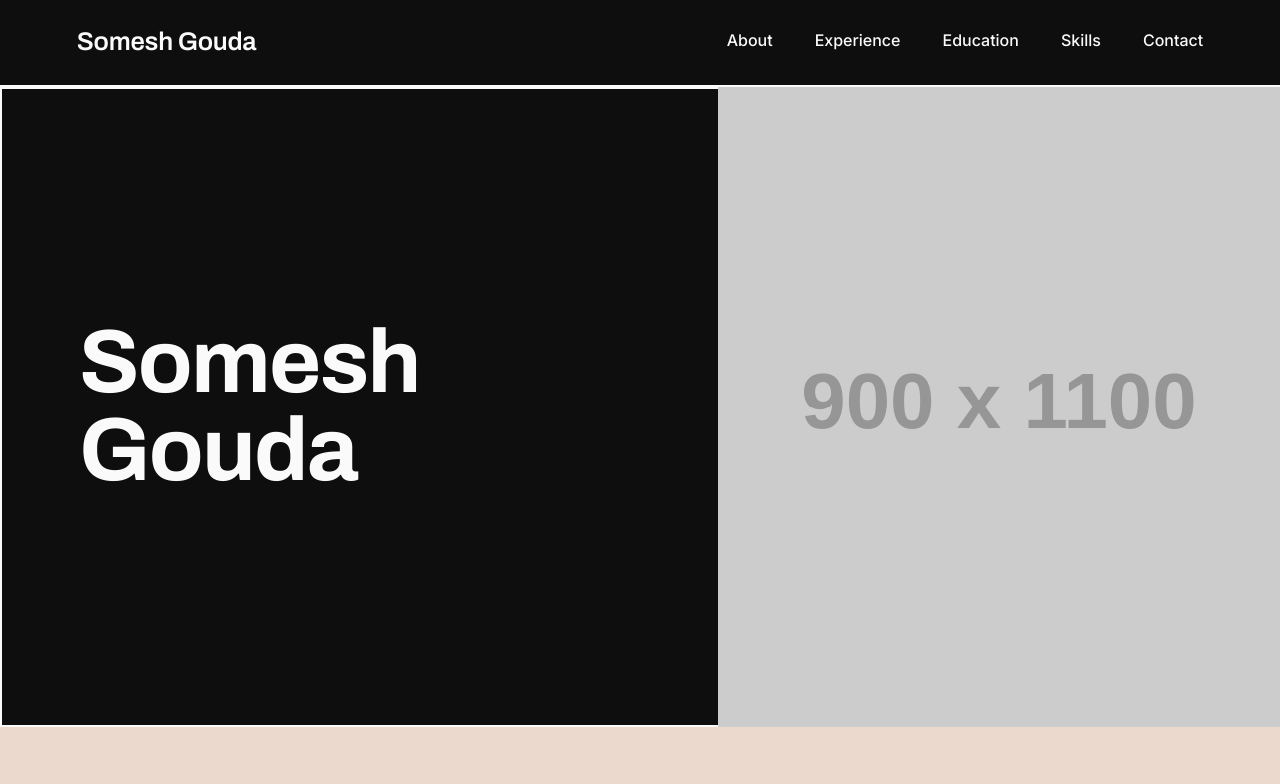
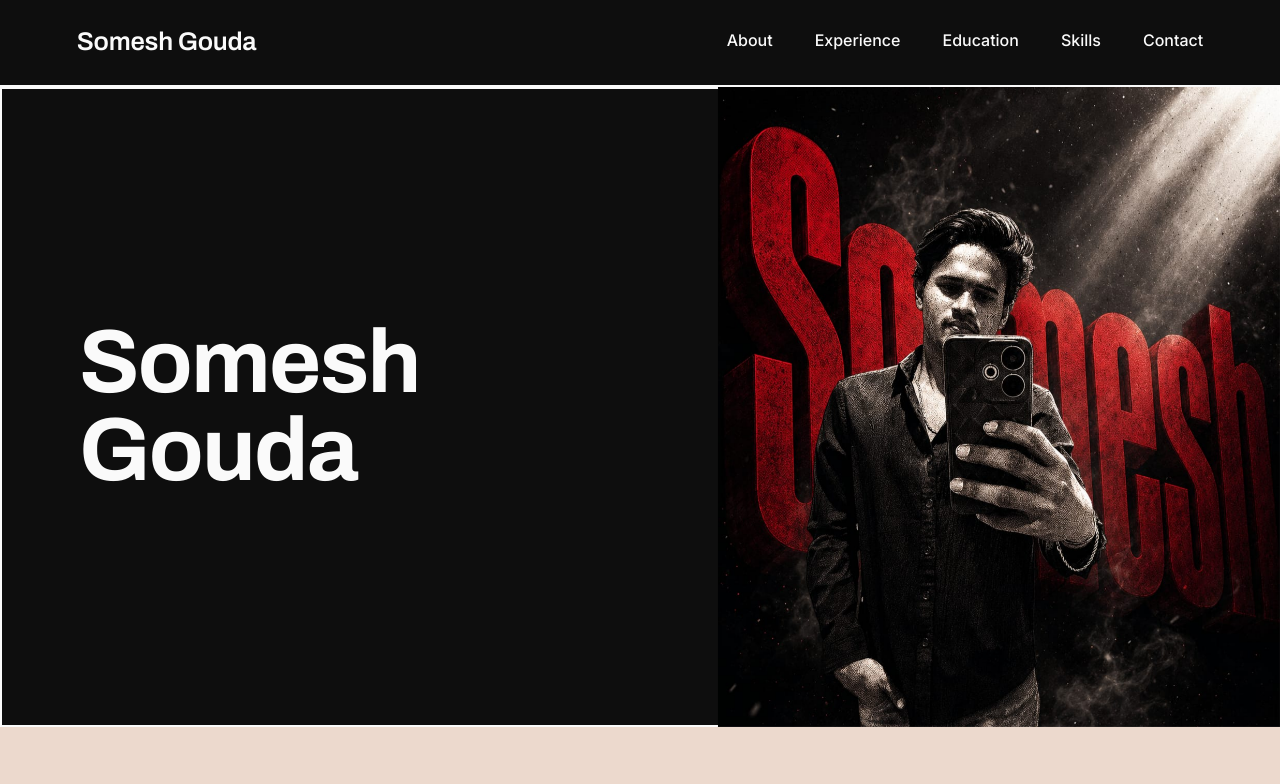
Before and after one commit to SomeshGouda/someshgouda.github.io, a plain HTML site: page index.html in a window 1280 px wide. Shown: the top 784 px of the page. Drawn offline with Linux system fonts and the light colour scheme; placeholder pictures from the web are drawn by us.

Commit message:
Update index.html

```diff
--- a/index.html
+++ b/index.html
@@ -72,11 +72,17 @@
     word-break:break-word;
   }
   .hero-right{
-    flex:1; position:relative; overflow:hidden;
-    min-height:280px;
-    background:var(--blush) url('https://placehold.co/900x1100/E3C8BB/0E0E0E?text=Your+Photo') center/cover;
-    opacity:0; animation:fadeIn 1.2s ease forwards .3s;
-  }
+  flex:1;
+  position:relative;
+  overflow:hidden;
+  min-height:280px;
+
+  background:url('profile.jpg') center top/cover no-repeat;
+  background-position:center 15%;
+
+  opacity:0;
+  animation:fadeIn 1.2s ease forwards .3s;
+}
   @keyframes rise{ to{opacity:1; transform:translateY(0);} }
   @keyframes fadeIn{ to{opacity:1;} }
 
```
